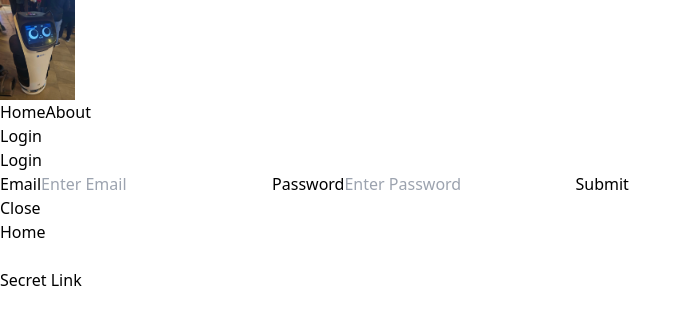
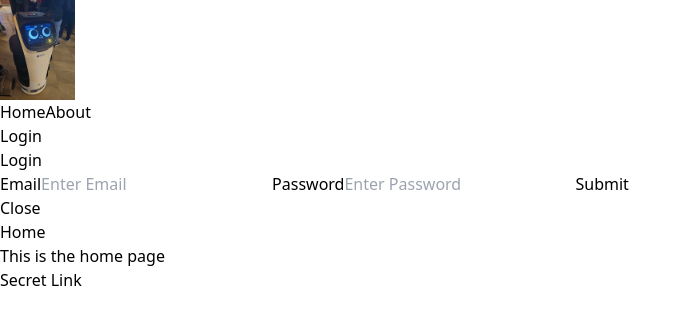
Before and after one commit to 0AndyZhou0/lol-website, a Next.js app: page / in a window 1280 px wide. Shown: the top 324 px of the page, without its empty margins (0-692 px from the left). Built offline with nearby package versions, Linux system fonts and the light colour scheme.

Commit message:
just going to ignore app dir for now

```diff
--- a/pages/index.js
+++ b/pages/index.js
@@ -5,8 +5,8 @@ export default function Home() {
         <div>
             <Navbar />
             <h1>Home</h1>
-            <p class="text-white underline">This is the home page</p>
-            <a class="text-black" href="https://www.youtube.com/watch?v=dQw4w9WgXcQ">Secret Link</a>
+            <p >This is the home page</p>
+            <a href="https://www.youtube.com/watch?v=dQw4w9WgXcQ">Secret Link</a>
         </div>
     );
 }
```
